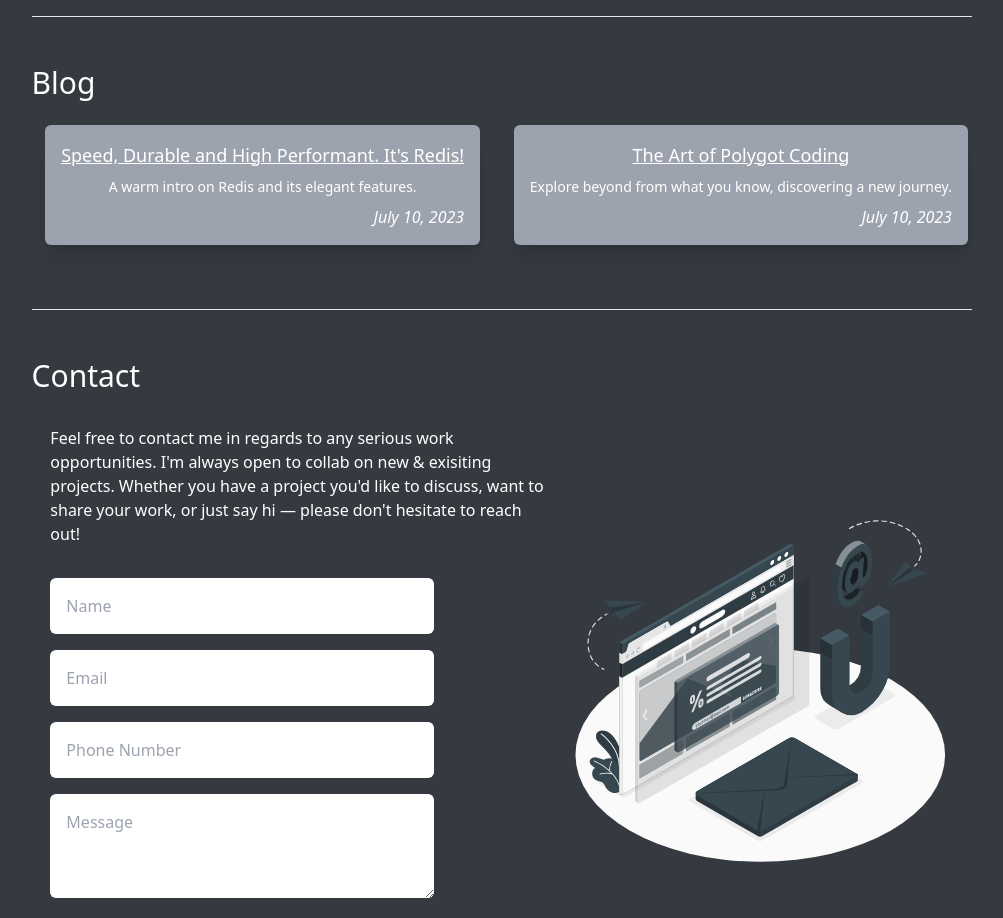
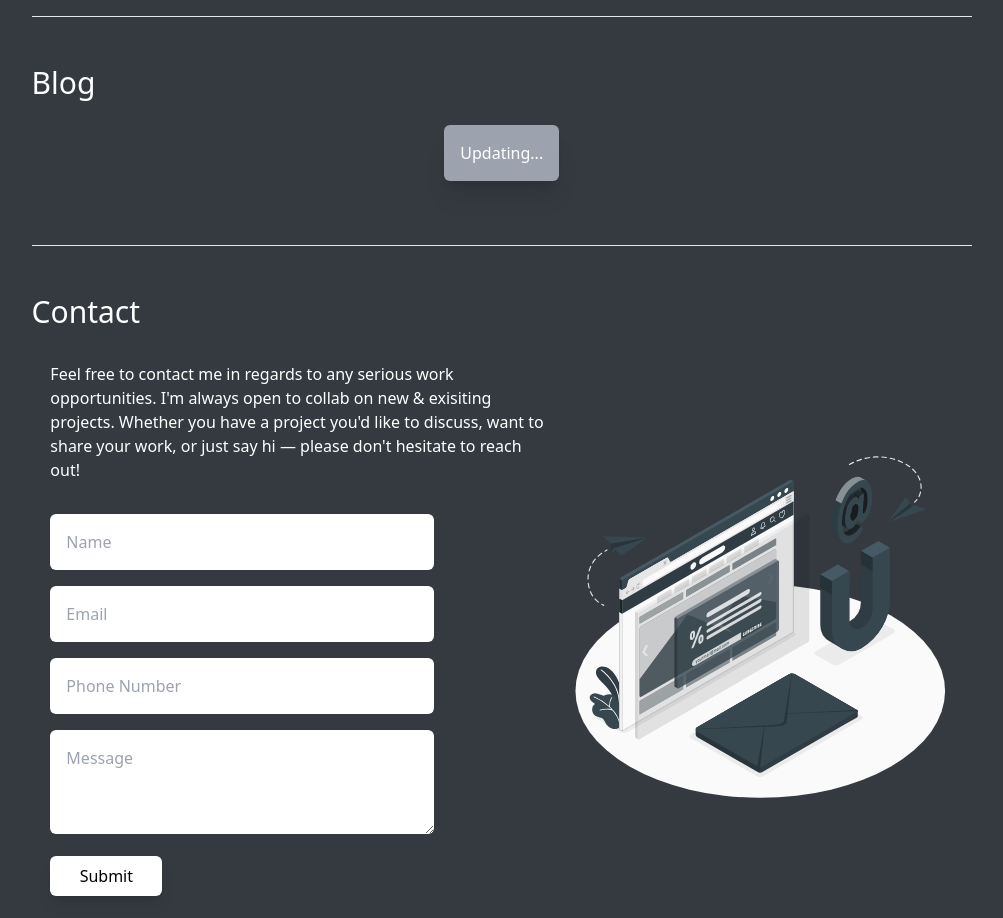
Before and after one commit to morfeli/portfolio, a Next.js app: page / in a window 1280 px wide. Shown: the part 3100-4018 px from the top of the page, without its empty margins (276-1279 px from the left). Built offline with nearby package versions, Linux system fonts and the light colour scheme.

Commit message:
fix: edit modal edit and blog section

```diff
--- a/components/Sections/Blog/Blog.tsx
+++ b/components/Sections/Blog/Blog.tsx
@@ -5,24 +5,7 @@
     <SectionLayout link="Blog">
       <div className="py-4 grid grid-cols-blogGrid justify-items-center gap-4">
         <div className="p-4 my-2 bg-gray-400 rounded-md shadow-xl flex flex-col justify-center">
-          <a href="https://medium.com/@morfelidev/speed-durable-and-high-performant-its-redis-5d503711a6f5">
-            <h2 className="text-lg underline text-center">
-              Speed, Durable and High Performant. It's Redis!
-            </h2>
-          </a>
-          <p className="py-2 text-sm text-center">
-            A warm intro on Redis and its elegant features.
-          </p>
-          <p className="italic text-right">July 10, 2023</p>
-        </div>
-        <div className="p-4 my-2 bg-gray-400 rounded-md shadow-xl flex flex-col justify-center text-center">
-          <a href="https://medium.com/@morfelidev/the-art-of-polyglot-coding-267b413d50ae">
-            <h2 className="text-lg underline">The Art of Polygot Coding</h2>
-          </a>
-          <p className="py-2 text-sm">
-            Explore beyond from what you know, discovering a new journey.
-          </p>
-          <p className="italic text-right">July 10, 2023</p>
+          Updating...
         </div>
       </div>
     </SectionLayout>
--- a/components/UI/Modal.tsx
+++ b/components/UI/Modal.tsx
@@ -18,7 +18,7 @@
 
   let modalContent = show ? (
     <div className="fixed top-0 flex items-center justify-center w-screen h-screen bg-overLay">
-      <div className="flex flex-col items-center p-8 bg-white rounded-md ml-[18rem] justify-evenly">
+      <div className="flex flex-col items-center p-8 bg-white rounded-md  justify-evenly">
         <p className="mb-4 text-center text-md">{children}</p>
         <motion.button
           onClick={onClose}
```
